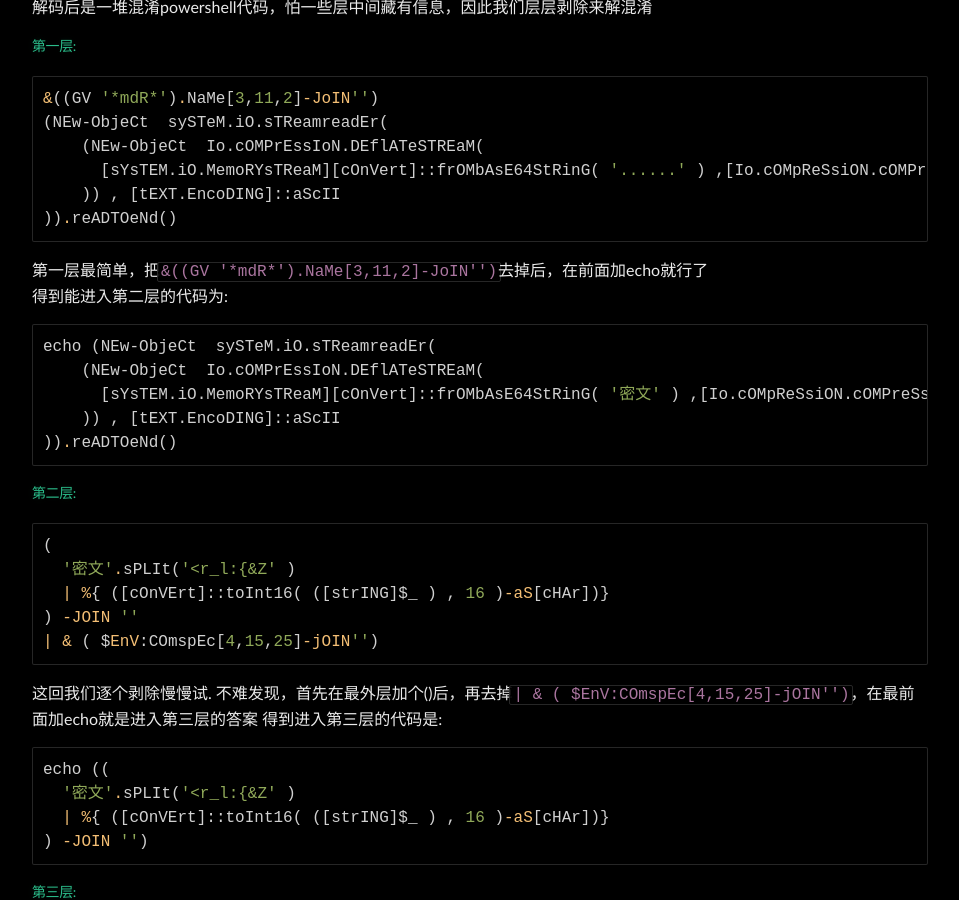
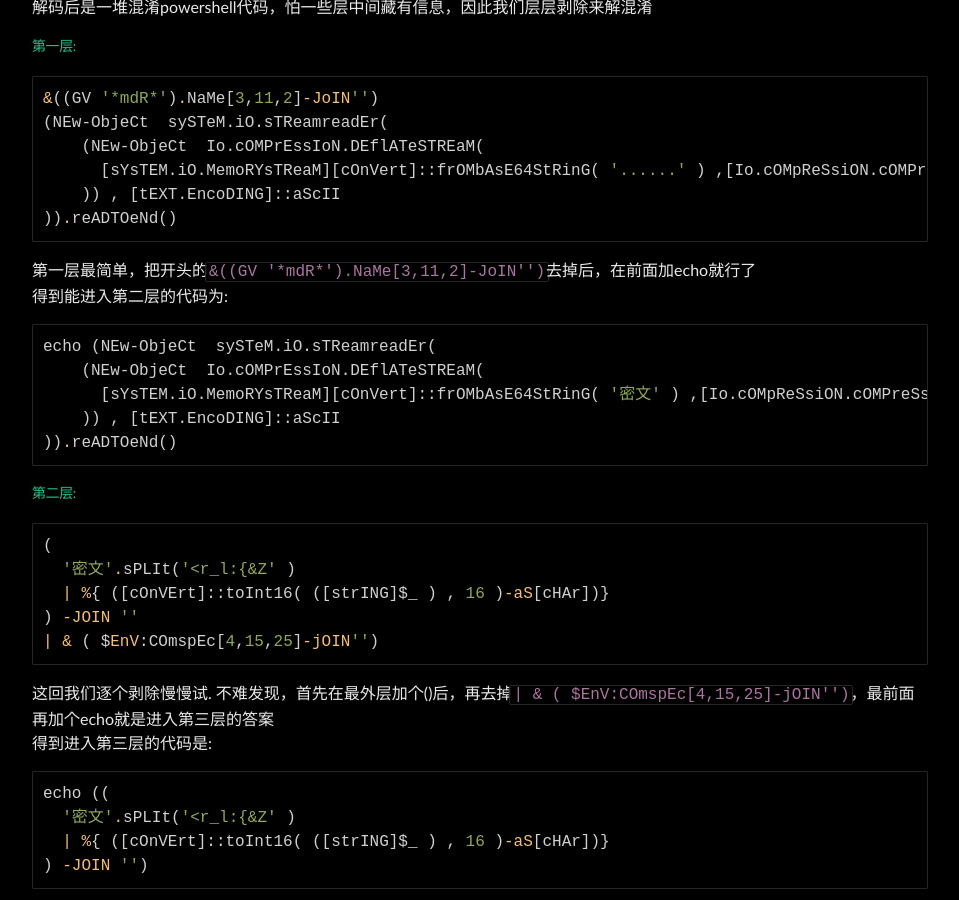
Before and after one commit to Leeyangee/leeyangee.github.io, a Jekyll site: the page built from _posts/2023-12-26-NCTF 2023 个人部分题解.md, in a window 1280 px wide and 900 px high, scrolled down 2397 px. Shown: the whole window, without its empty margins (160-1119 px from the left). Built offline with Jekyll 4.4.1, drawn with Linux system fonts in a browser that asks for light colours.

Commit message:
Update 2023-12-26-NCTF 2023 个人部分题解.md

````diff
--- a/_posts/2023-12-26-NCTF 2023 个人部分题解.md
+++ b/_posts/2023-12-26-NCTF 2023 个人部分题解.md
@@ -80,7 +80,7 @@
     )) , [tEXT.EncoDING]::aScII
 )).reADTOeNd()
 ```
-第一层最简单，把```&((GV '*mdR*').NaMe[3,11,2]-JoIN'')```去掉后，在前面加echo就行了
+第一层最简单，把开头的```&((GV '*mdR*').NaMe[3,11,2]-JoIN'')```去掉后，在前面加echo就行了
 得到能进入第二层的代码为:
 ```powershell
 echo (NEw-ObjeCt  sySTeM.iO.sTReamreadEr(
@@ -98,7 +98,7 @@
 ) -JOIN ''
 | & ( $EnV:COmspEc[4,15,25]-jOIN'')
 ```
-这回我们逐个剥除慢慢试. 不难发现，首先在最外层加个()后，再去掉```| & ( $EnV:COmspEc[4,15,25]-jOIN'')```，在最前面加echo就是进入第三层的答案
+这回我们逐个剥除慢慢试. 不难发现，首先在最外层加个()后，再去掉```| & ( $EnV:COmspEc[4,15,25]-jOIN'')```，最前面再加个echo就是进入第三层的答案
 得到进入第三层的代码是:
 ```powershell
 echo ((
````
